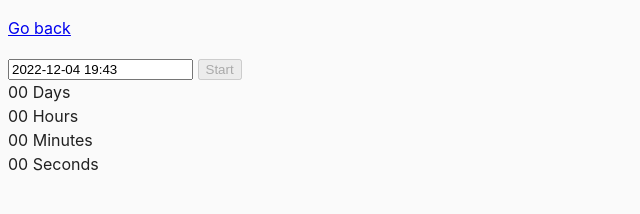
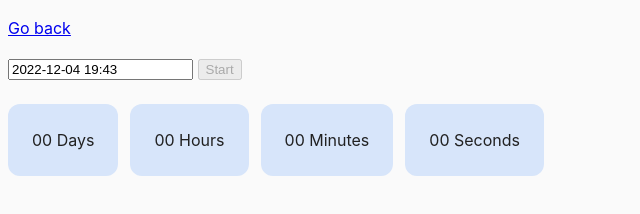
Before and after one commit to Alona1366/goit-js-hw-09, a website built with Parcel: page src/02-timer.html in a window 1280 px wide. Shown: the whole page, without its empty margins (0-640 px from the left). Built offline with nearby package versions, Linux system fonts and the light colour scheme.

Commit message:
update  css

```diff
--- a/src/css/common.css
+++ b/src/css/common.css
@@ -16,3 +16,15 @@ img {
   display: block;
   max-width: 100%;
 }
+
+.timer {
+display: flex;
+padding-top: 24px;
+}
+
+.field {
+  margin-right: 12px;
+  padding: 24px;
+  background-color: #d7e5fa;
+  border-radius: 12px;
+}
```
